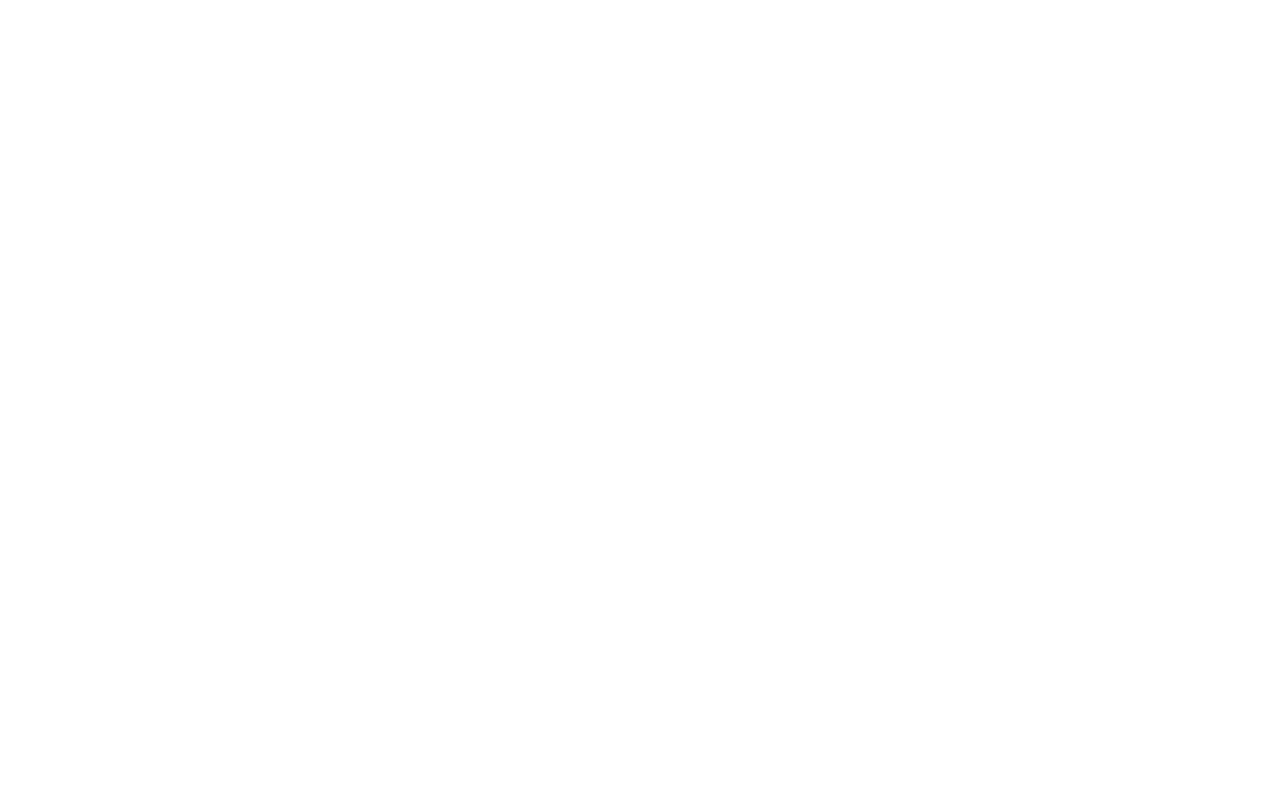
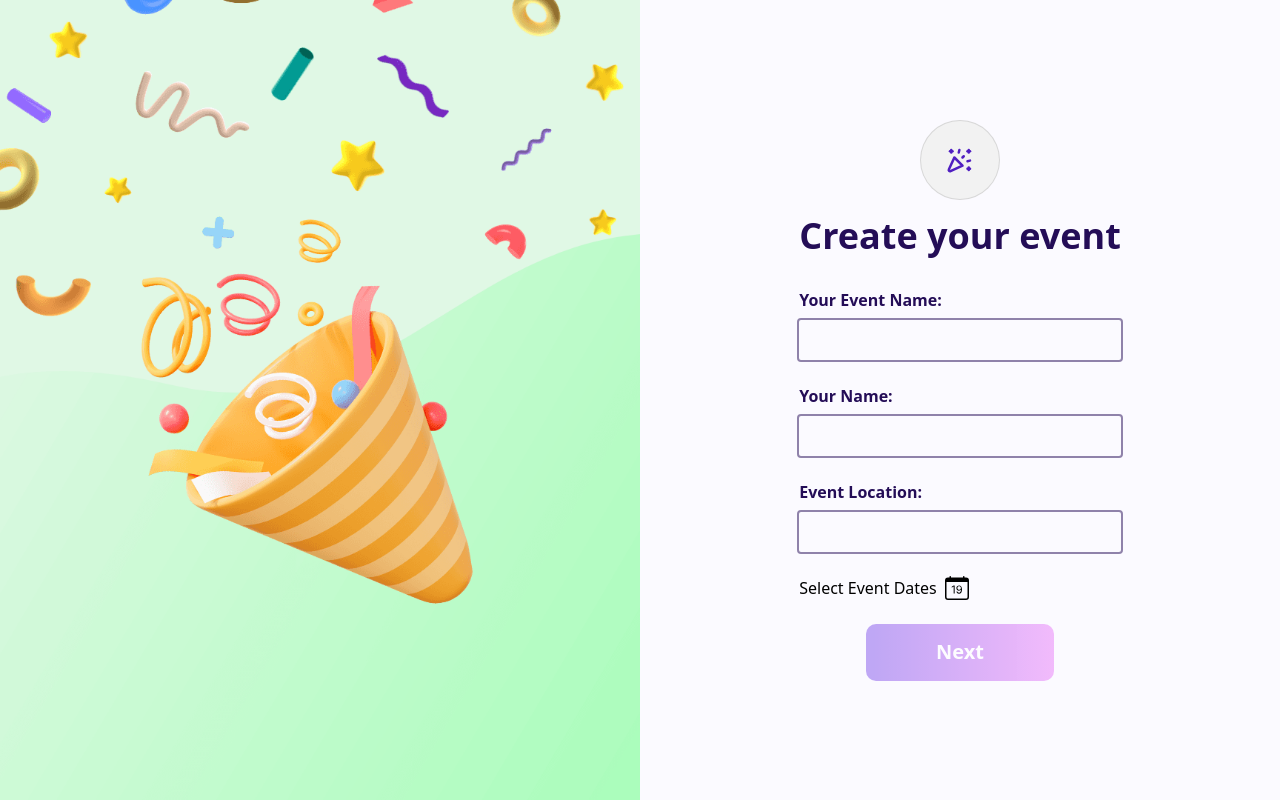
Before and after one commit to Kartik4152/ObviouslyNotAnAssignment, a React (Create React App) app: page /create in a window 1280 px wide. Built offline with nearby package versions, Linux system fonts and the light colour scheme.

Commit message:
feat: added stuff, no time left

```diff
--- a/package.json
+++ b/package.json
@@ -6,7 +6,9 @@
     "@testing-library/jest-dom": "^5.14.1",
     "@testing-library/react": "^13.0.0",
     "@testing-library/user-event": "^13.2.1",
+    "date-fns": "^2.29.3",
     "react": "^18.2.0",
+    "react-date-range": "^1.4.0",
     "react-dom": "^18.2.0",
     "react-icons": "^4.4.0",
     "react-router-dom": "^6.4.1",
--- a/src/components/button/index.js
+++ b/src/components/button/index.js
@@ -1,8 +1,8 @@
 import React from 'react'
 
-const Button = ({ children, onClick, className }) => {
+const Button = ({ children, onClick, className, disabled=false }) => {
   return (
-    <div className={`rounded-[0.625rem] px-[1.3125rem] py-4 md:px-[4.375rem] gradient-button w-fit h-fit cursor-pointer select-none ${className}`} onClick={onClick}>
+    <div className={`rounded-[0.625rem] px-[1.3125rem] py-4 md:px-[4.375rem] gradient-button w-fit h-fit cursor-pointer select-none ${disabled && "cursor-not-allowed opacity-50"} ${className}`} onClick={onClick}>
         <span className='font-bold text-base leading-[1.125rem] md:text-xl md:leading-[1.4375rem] text-white'>{children}</span>
     </div>
   )
--- /dev/null
+++ b/src/components/input/index.js
@@ -0,0 +1,12 @@
+import React from 'react'
+
+const Input = ({value, onChange, label, className}) => {
+  return (
+    <label className={`flex flex-col font-bold text-primary-400 ${className}`}>
+        {label}
+        <input value={value} onChange={onChange} className="bg-transparent p-2 outline-double outline-2 outline-primary-400/50 rounded-sm mt-2"/>
+    </label>
+  )
+}
+
+export default Input;
--- a/src/pages/create/index.js
+++ b/src/pages/create/index.js
@@ -1,9 +1,136 @@
-import React from 'react';
+import { useInsertionEffect, useMemo, useState } from "react";
+import { TbConfetti } from "react-icons/tb";
+import { DateRangePicker } from "react-date-range";
+import { BsCalendarDate } from "react-icons/bs";
+import Input from "../../components/input";
+import Button from "../../components/button";
+import Party from "../../assets/images/Party.png";
+
+
+import "react-date-range/dist/styles.css";
+import "react-date-range/dist/theme/default.css";
+import { useNavigate } from "react-router-dom";
 
 const CreatePage = () => {
+
+  const navigate = useNavigate();
+
+  const [showDatePicker, setShowDatePicker] = useState(false);
+
+  const [eventDetails, setEventDetails] = useState({
+    name: "",
+    host: "",
+    startDate: null,
+    endDate: null,
+    location: "",
+  });
+
+  const areFieldsSet = useMemo(() => {
+    let fieldsAreSet = true;
+
+    Object.values(eventDetails).forEach((value) => {
+      if (!value) {
+        fieldsAreSet = false;
+      }
+    });
+
+    return fieldsAreSet;
+  }, [eventDetails]);
+
+  useInsertionEffect(() => {
+    let existingDetails = JSON.parse(
+      window.localStorage.getItem("eventDetails")
+    );
+
+    if (existingDetails) {
+      existingDetails.startDate = new Date(existingDetails.startDate);
+      existingDetails.endDate = new Date(existingDetails.endDate);
+
+      setEventDetails(existingDetails);
+    }
+  }, []);
+
+  const handleSave = () => {
+    localStorage.setItem("eventDetails", JSON.stringify(eventDetails));
+    navigate("/event");
+  };
+
+  const onDatesChange = (ranges) => {
+    setEventDetails(eventDetails=>({
+      ...eventDetails,
+      startDate: ranges.range1.startDate,
+      endDate: ranges.range1.endDate
+    }));
+    toggleDatePickerVisibility();
+  };
+
+  const onInputChange = (key, e) => {
+    setEventDetails((eventDetails) => ({
+      ...eventDetails,
+      [key]: e.target.value,
+    }));
+  };
+
+  const toggleDatePickerVisibility=()=>{
+    setShowDatePicker(prev=>!prev);
+  }
+
   return (
-    <div></div>
-  )
-}
+    <div className="min-h-screen w-full grid grid-cols-1 xl:grid-cols-2">
+      <div className="hidden xl:flex w-full col-span-1 items-start justify-center overflow-hidden">
+        <img src={Party} className="h-full w-full object-cover" alt="party" />
+      </div>
+      <div className="bg-neutral-100 w-full col-span-1 flex flex-col justify-center items-center py-8">
+        <div className="flex flex-col">
+          <div className="rounded-full h-20 w-20 bg-neutral-200 mb-4 flex items-center justify-center p-6 border self-center border-neutral-400/50">
+            <TbConfetti className="text-primary-300 h-full w-full" />
+          </div>
+          <h1 className="text-primary-400 text-4xl font-semibold mb-8 self-center">
+            Create your event
+          </h1>
+          <Input
+            label="Your Event Name:"
+            value={eventDetails.name}
+            onChange={(e) => onInputChange("name", e)}
+            className="mb-6"
+          />
+          <Input
+            label="Your Name: "
+            value={eventDetails.host}
+            onChange={(e) => onInputChange("host", e)}
+            className="mb-6"
+          />
+          <Input
+            label="Event Location: "
+            value={eventDetails.location}
+            onChange={(e) => onInputChange("location", e)}
+            className="mb-6"
+          />
+          <div className="relative mb-6">
+            <span className="cursor-pointer flex items-center" onClick={toggleDatePickerVisibility}>
+              Select Event Dates
+              <BsCalendarDate className="h-6 w-6 inline-block ml-2"/>
+            </span>
+            {showDatePicker && (
+              <DateRangePicker
+              ranges={[
+                {
+                  startdate: eventDetails.startDate || new Date(),
+                  endDate: eventDetails.endDate || new Date(),
+                },
+              ]}
+              onChange={onDatesChange}
+              className="mb-6 absolute bottom-8 right-0 z-50"
+            />
+            )}
+          </div>
+        </div>
+        <Button onClick={handleSave} disabled={!areFieldsSet}>
+          Next
+        </Button>
+      </div>
+    </div>
+  );
+};
 
 export default CreatePage;
--- a/src/pages/event/index.js
+++ b/src/pages/event/index.js
@@ -1,8 +1,41 @@
-import React from 'react';
+import React, { useEffect } from 'react';
+import { useNavigate } from 'react-router-dom';
+import Cake from "../../assets/images/Birthday_cake.png";
+import { BsCalendarEvent } from "react-icons/bs";
+import { GoLocation } from "react-icons/go";
+
 
 const EventPage = () => {
+  const navigate = useNavigate();
+
+  const eventDetails = JSON.parse(window.localStorage.getItem("eventDetails"));
+
+  useEffect(()=>{
+    if(!eventDetails) {
+      navigate("/create");
+    }
+  }, [eventDetails, navigate]);
+
   return (
-    <div></div>
+    <div className='min-h-screen w-full md:pt-[5.5rem] bg-neutral-100 flex flex-col items-center'>
+      <div className='w-full h-full aspect-square max-w-sm md:max-w-[593px] mx-auto mb-3 xl:mb-0 xl:order-2'>
+          <img src={Cake} alt="cake" className='object-contain'/>
+      </div>
+      <div className='xl:order-1 flex flex-col px-5 max-w-sm md:max-w-[593px] w-full'>
+        <div className='text-primary-400 font-bold text-[1.75rem] leading-8 mb-1'>{eventDetails.name}</div>
+        <div className='text-neutral-500 text-sm leading-4 mb-8'>Hosted By <span className='font-bold'>{eventDetails.host}</span></div>
+        <div className='flex items-center'>
+          <div className='h-12 w-12 rounded-[0.625rem] bg-white mr-5 flex items-center justify-center'>
+            <BsCalendarEvent className='h-5 w-5 text-primary-200'/>
+          </div>
+        </div>
+        <divc className="flex items-center">
+          <div className='h-12 w-12 rounded-[0.625rem] bg-white mr-5 flex items-center justify-center'>
+            <GoLocation className='h-5 w-5 text-primary-200'/>
+          </div>
+        </divc>
+      </div>
+    </div>
   )
 }
 
--- a/src/pages/index.js
+++ b/src/pages/index.js
@@ -1,9 +1,15 @@
 import React from 'react';
+import { useNavigate } from 'react-router-dom';
 import heroImage from "../assets/images/Landing_page_image.svg";
 import Button from '../components/button';
-import {} from "react-icons";
 
 const LandingPage = () => {
+  const navigate = useNavigate();
+
+  const createEvent = () => {
+    navigate("/create")
+  }
+
   return (
     <div className='min-h-screen w-full bg-secondary-100 pt-7 md:pt-[3.75rem] pb-4 md:pb-7 flex flex-col xl:flex-row xl:items-center'>
       <div className='mb-9 md:mb-14 mx-auto w-fit xl:order-2 flex flex-col items-center xl:items-end'>
@@ -15,12 +21,12 @@
         <div className='font-light text-neutral-600 text-base leading-[1.125rem] md:text-2xl md:leading-7 max-w-xs md:max-w-lg mx-auto text-center xl:mb-[3.25rem] xl:text-right'>
           Easily host and share events with your friends across any social media.
         </div>
-        <Button className="hidden mx-auto xl:block xl:mx-0">🎉 Create my event</Button>
+        <Button className="hidden mx-auto xl:block xl:mx-0" onClick={createEvent}>🎉 Create my event</Button>
       </div>
       <div className='rounded-[0.8125rem] w-[165px] h-[292px] md:w-[311px] md:h-[548px] xl:h-[775px] xl:w-[440px] mx-auto mb-[2.125rem] md:mb-[3.25rem] filter-shadow-sm md:filter-shadow-md xl:order-1'>
         <img src={heroImage} className="object-contain h-full w-full" alt="hero"/>
       </div>
-      <Button className="mx-auto xl:hidden">🎉 Create my event</Button>
+      <Button className="mx-auto xl:hidden" onClick={createEvent}>🎉 Create my event</Button>
     </div>
   )
 }
```
Also changed, not shown: src/assets/images/Party.png (added), 1 other file (tests, documents, lock files or other folders).
